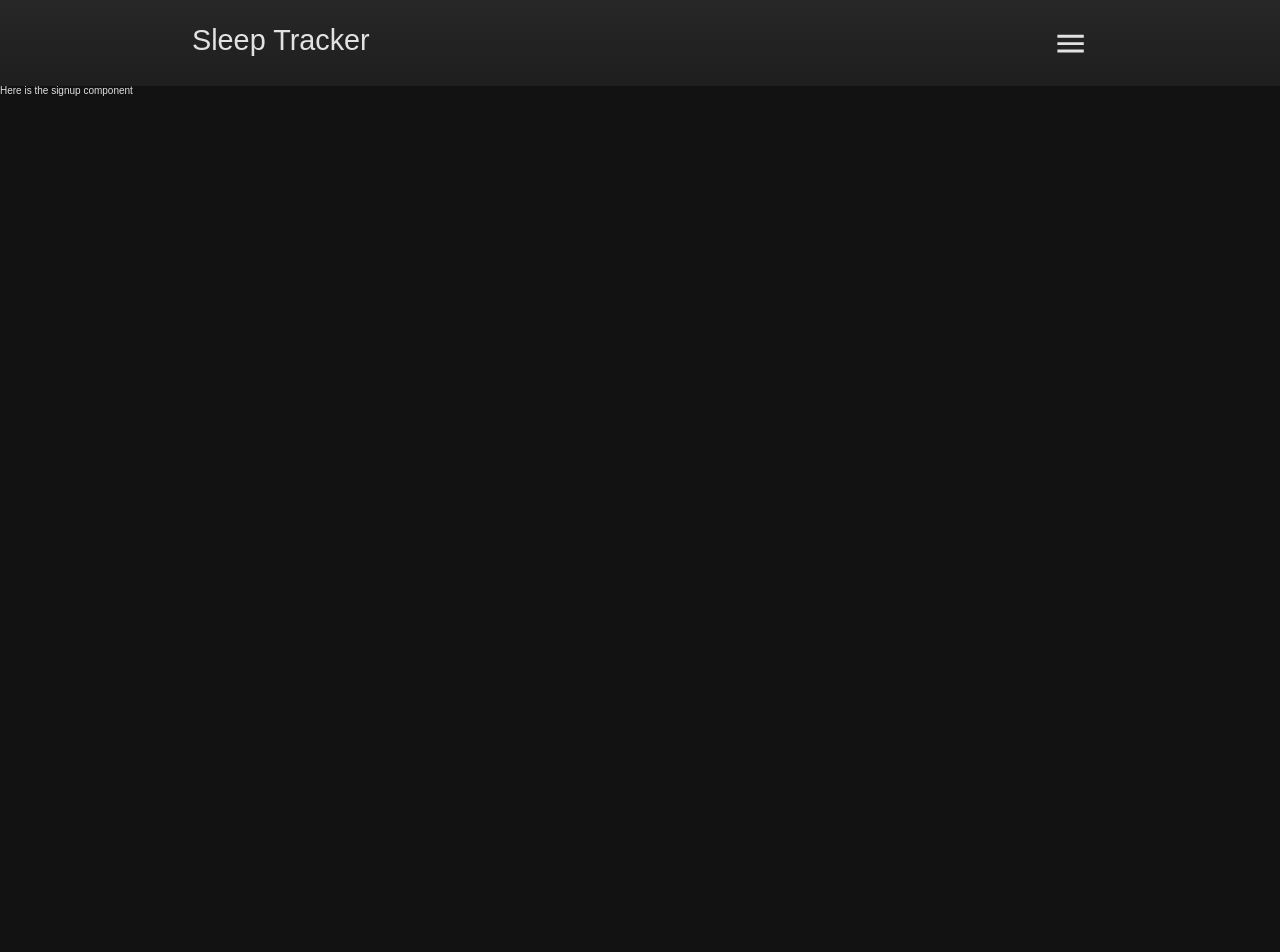
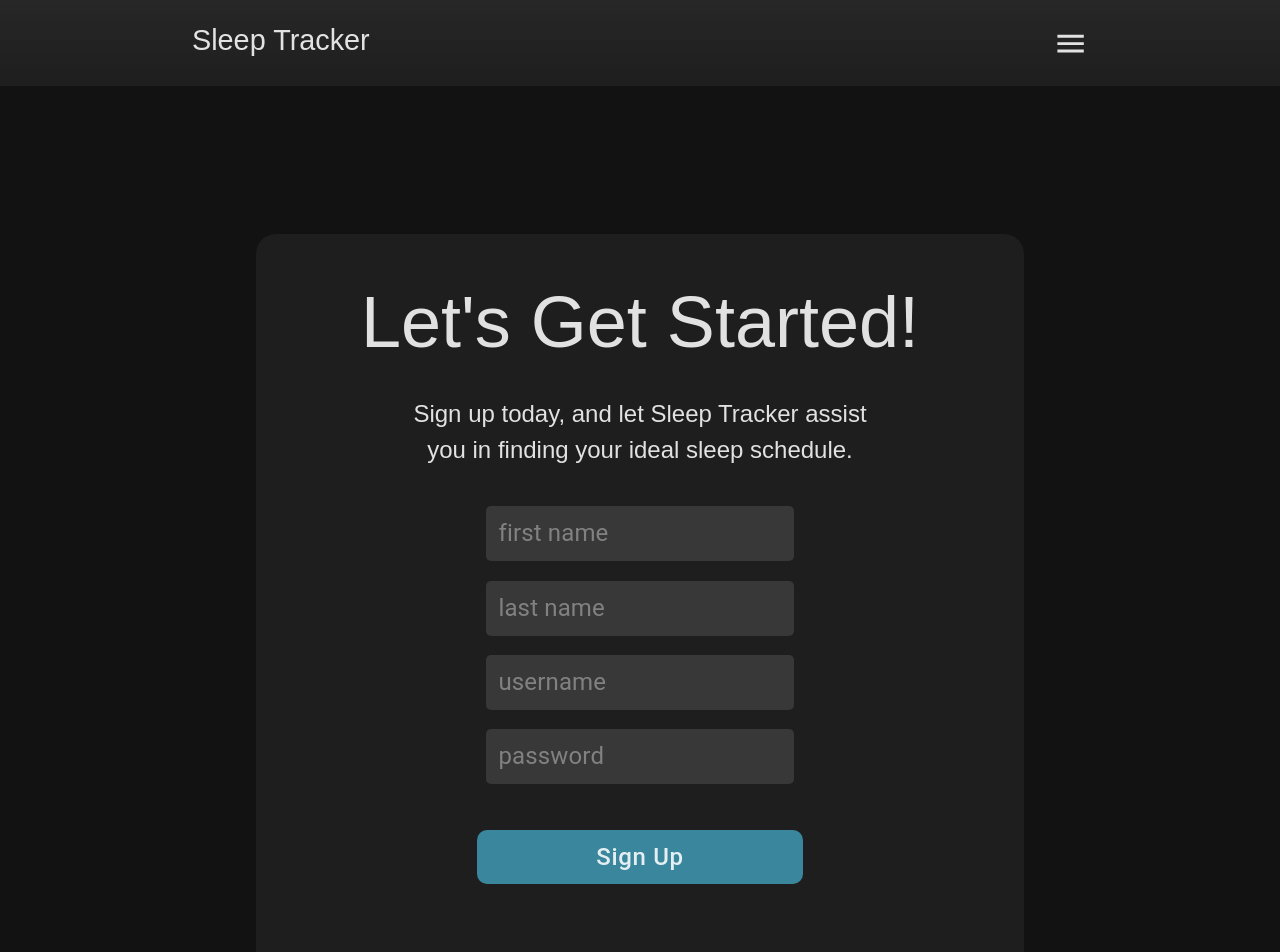
Before and after one commit to AustinGreer/ST-Frontend, a React (Create React App) app: page /signup in a window 1280 px wide. Shown: the top 952 px of the page. Before the commit the page ends 800 px from the top, so only its background shows below. Built offline with nearby package versions, Linux system fonts and the light colour scheme.

Commit message:
styling complete for login and signup

```diff
--- a/src/components/Login.js
+++ b/src/components/Login.js
@@ -9,20 +9,18 @@ function Login() {
     return (
         <div className="login-wrapper">
             <div className="container">
-                <h1>Welcome Back</h1>
-                <p>With the help of Sleep Tracker, you can discover your ideal sleep schedule today!</p>
+                <h1>Welcome Back!</h1>
+                <p>With the help of Sleep Tracker, you can discover your ideal sleep schedule today.</p>
 
                 <form>
                     <Input
                         type="text"
-                        className="login-input"
                         name="username"
                         placeholder="username"
                         disableUnderline={true}
                     />
                     <Input
                         type="password"
-                        className="login-input"
                         name="password"
                         placeholder="password"
                         disableUnderline={true}
--- a/src/components/SignUp.js
+++ b/src/components/SignUp.js
@@ -1,9 +1,48 @@
-import React from 'react'
+import React from 'react';
+import Input from '@mui/material/Input';
+import Button from '@mui/material/Button';
+import { Link } from "react-router-dom";
 
 function SignUp() {
     return (
-        <div>
-            Here is the signup component
+        <div className="signup-wrapper">
+            <div className="content-container">
+                <h1>Let's Get Started!</h1>
+                <p>Sign up today, and let Sleep Tracker assist you in finding your ideal sleep schedule.</p>
+
+                <form>
+                    <Input
+                        type="text"
+                        name="firstName"
+                        placeholder="first name"
+                        disableUnderline={true}
+                    />
+                    <Input
+                        type="text"
+                        name="lastName"
+                        placeholder="last name"
+                        disableUnderline={true}
+                    />
+                    <Input
+                        type="text"
+                        name="username"
+                        placeholder="username"
+                        disableUnderline={true}
+                    />
+                    <Input
+                        type="password"
+                        className="login-input"
+                        name="password"
+                        placeholder="password"
+                        disableUnderline={true}
+                    />
+                    <Button>Sign Up</Button>
+                </form>
+
+                <p>
+                    Already have an account? <Link to="/login">Login here</Link>
+                </p>
+            </div>
         </div>
     )
 }
--- a/src/styles/app.scss
+++ b/src/styles/app.scss
@@ -1,3 +1,4 @@
 @import './landing.scss';
 @import './nav.scss';
 @import './login.scss';
+@import './signup.scss'
--- a/src/styles/login.scss
+++ b/src/styles/login.scss
@@ -41,14 +41,18 @@
                     background: linear-gradient(0deg, rgba(255, 255, 255, 0.16), rgba(255, 255, 255, 0.16)), #121212;
                     color: rgba(255, 255, 255, 0.87);
                     margin-bottom: 5%;
-                    width: 75%;
-                    padding-left: 8px;
-                    height: 45px;
+                    width: 80%;
+                    padding-left: 12px;
+                    height: 55px;
                     border-radius: 5px;
+
+                    input {
+                        font-size: 1.5rem;
+                    }
                 }
 
                 button {
-                    width: 75%;
+                    width: 85%;
                     text-transform: none;
                     color: rgba(255, 255, 255, 0.87);
                     font-size: 1.5rem;
@@ -65,11 +69,11 @@
             }
 
             a {
-                color: rgba(255, 255, 255, 0.87);
+                color: #39869D;
                 transition: .25s ease-in-out;
 
                 &:hover {
-                    color: #39869D;
+                    opacity: 0.8;
                 }
             }
     }
--- /dev/null
+++ b/src/styles/signup.scss
@@ -0,0 +1,80 @@
+.signup-wrapper {
+    width: 100%;
+    height: 100vh;
+    display: flex;
+    justify-content: center;
+    align-items: center;
+    margin-top: 12%;
+    margin-bottom: 12%;
+
+    .content-container {
+        background: linear-gradient(0deg, rgba(255, 255, 255, 0.05), rgba(255, 255, 255, 0.05)), #121212;
+        padding-top: 4%;
+        padding-bottom: 2%;
+        display: flex;
+        flex-direction: column;
+        align-items: center;
+        border-radius: 20px;
+        width: 60%;
+
+        h1 {
+            font-size: 4.5rem;
+            margin-bottom: 5%;
+        }
+
+        p {
+            font-size: 1.5rem;
+            width: 60%;
+            text-align: center;
+            line-height: 1.5;
+            margin-bottom: 5%;
+        }
+
+        form {
+            display: flex;
+            flex-direction: column;
+            align-items: center;
+            width: 50%;
+            margin-bottom: 8%;
+
+            .MuiInputBase-root {
+                background: linear-gradient(0deg, rgba(255, 255, 255, 0.16), rgba(255, 255, 255, 0.16)), #121212;
+                color: rgba(255, 255, 255, 0.87);
+                margin-bottom: 5%;
+                width: 80%;
+                padding-left: 12px;
+                height: 55px;
+                border-radius: 5px;
+
+                input {
+                    font-size: 1.5rem;
+                }
+            }
+
+            button {
+                width: 85%;
+                text-transform: none;
+                color: rgba(255, 255, 255, 0.87);
+                font-size: 1.5rem;
+                background-color: #39869D;
+                border-radius: 10px;
+                margin-top: 7%;
+                text-align: center;
+                transition: .25s ease-in-out;
+
+                &:hover {
+                    opacity: 0.8;
+                }
+            }
+        }
+
+        a {
+            color: #39869D;
+            transition: .25s ease-in-out;
+
+            &:hover {
+                opacity: 0.8;
+            }
+        }
+    }
+}
```
